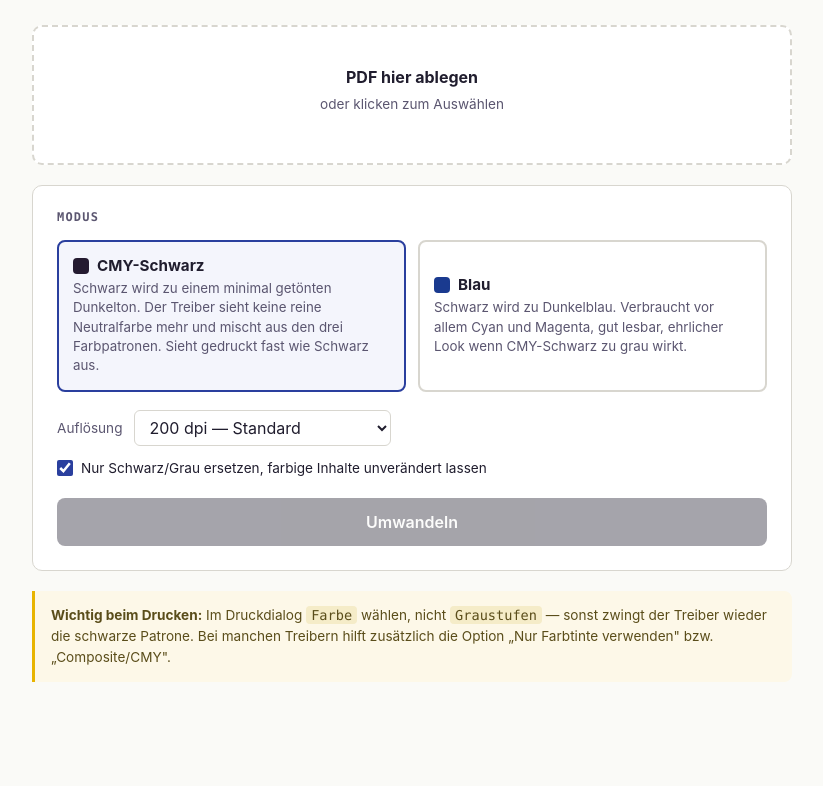
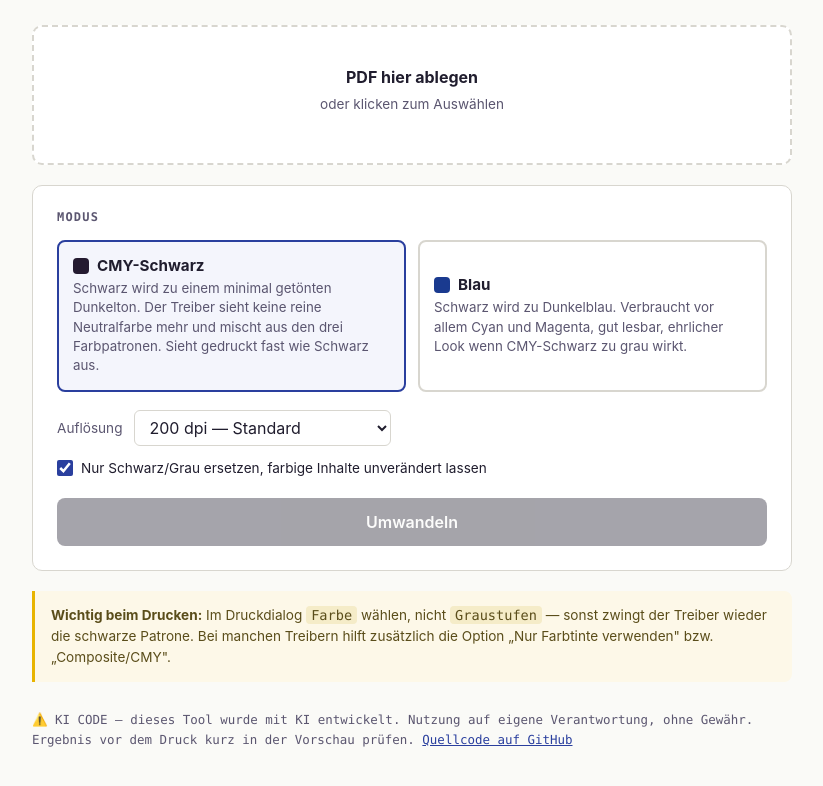
Before and after one commit to swoopyfpv/pdf-to-passermarken, a plain HTML site: page index.html in a window 1280 px wide. Shown: the part 142-928 px from the top of the page, without its empty margins (228-1051 px from the left). Before the commit the page ends 888 px from the top, so only its background shows below. Drawn offline with Linux system fonts and the light colour scheme.

Commit message:
KI-CODE-Hinweis (README + Seite), DSGVO-Erwähnungen entfernt, lokale Ausführung dokumentiert

```diff
--- a/index.html
+++ b/index.html
@@ -4,7 +4,7 @@
 <meta charset="UTF-8">
 <meta name="viewport" content="width=device-width, initial-scale=1.0">
 <title>Passermarke — PDF drucken ohne schwarze Tinte | Schwarz aus CMY mischen</title>
-<meta name="description" content="Schwarze Druckerpatrone leer? Kostenloses Online-Tool: Wandelt Schwarz im PDF in CMY-Schwarz oder Blau um, damit der Drucker es aus Cyan, Magenta und Gelb mischt. 100% lokal im Browser, kein Upload, DSGVO-freundlich.">
+<meta name="description" content="Schwarze Druckerpatrone leer? Kostenloses Online-Tool: Wandelt Schwarz im PDF in CMY-Schwarz oder Blau um, damit der Drucker es aus Cyan, Magenta und Gelb mischt. 100% lokal im Browser, kein Upload. Auch lokal ausführbar.">
 <meta name="keywords" content="drucken ohne schwarze tinte, schwarze patrone leer, pdf schwarz umwandeln, cmy schwarz, pdf blau drucken, drucker schwarz leer trotzdem drucken, composite black, print without black ink">
 <meta name="robots" content="index, follow">
 <link rel="canonical" href="https://swoopyfpv.github.io/pdf-to-passermarken/">
@@ -215,6 +215,12 @@
   <div class="hint">
     <strong>Wichtig beim Drucken:</strong> Im Druckdialog <code>Farbe</code> wählen, nicht <code>Graustufen</code> — sonst zwingt der Treiber wieder die schwarze Patrone. Bei manchen Treibern hilft zusätzlich die Option „Nur Farbtinte verwenden" bzw. „Composite/CMY".
   </div>
+
+  <p style="margin-top:28px; font-size:0.78rem; color:var(--ink-soft); font-family:var(--mono); line-height:1.6;">
+    ⚠️ KI CODE — dieses Tool wurde mit KI entwickelt. Nutzung auf eigene Verantwortung, ohne Gewähr.
+    Ergebnis vor dem Druck kurz in der Vorschau prüfen.
+    <a href="https://github.com/swoopyfpv/pdf-to-passermarken" style="color:var(--accent)">Quellcode auf GitHub</a>
+  </p>
 </div>
 
 <script>
```
Also changed, not shown: 1 other file.
